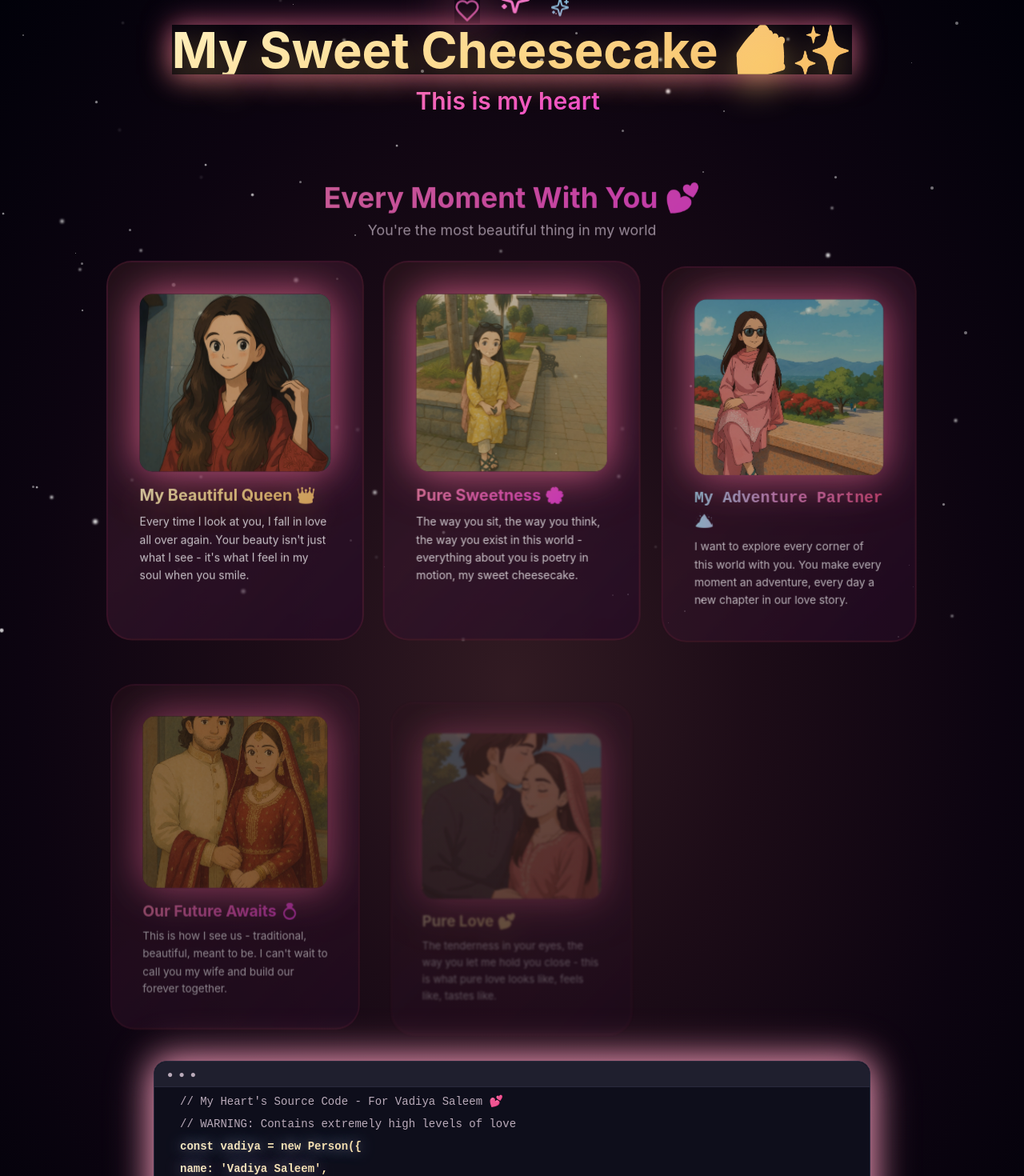
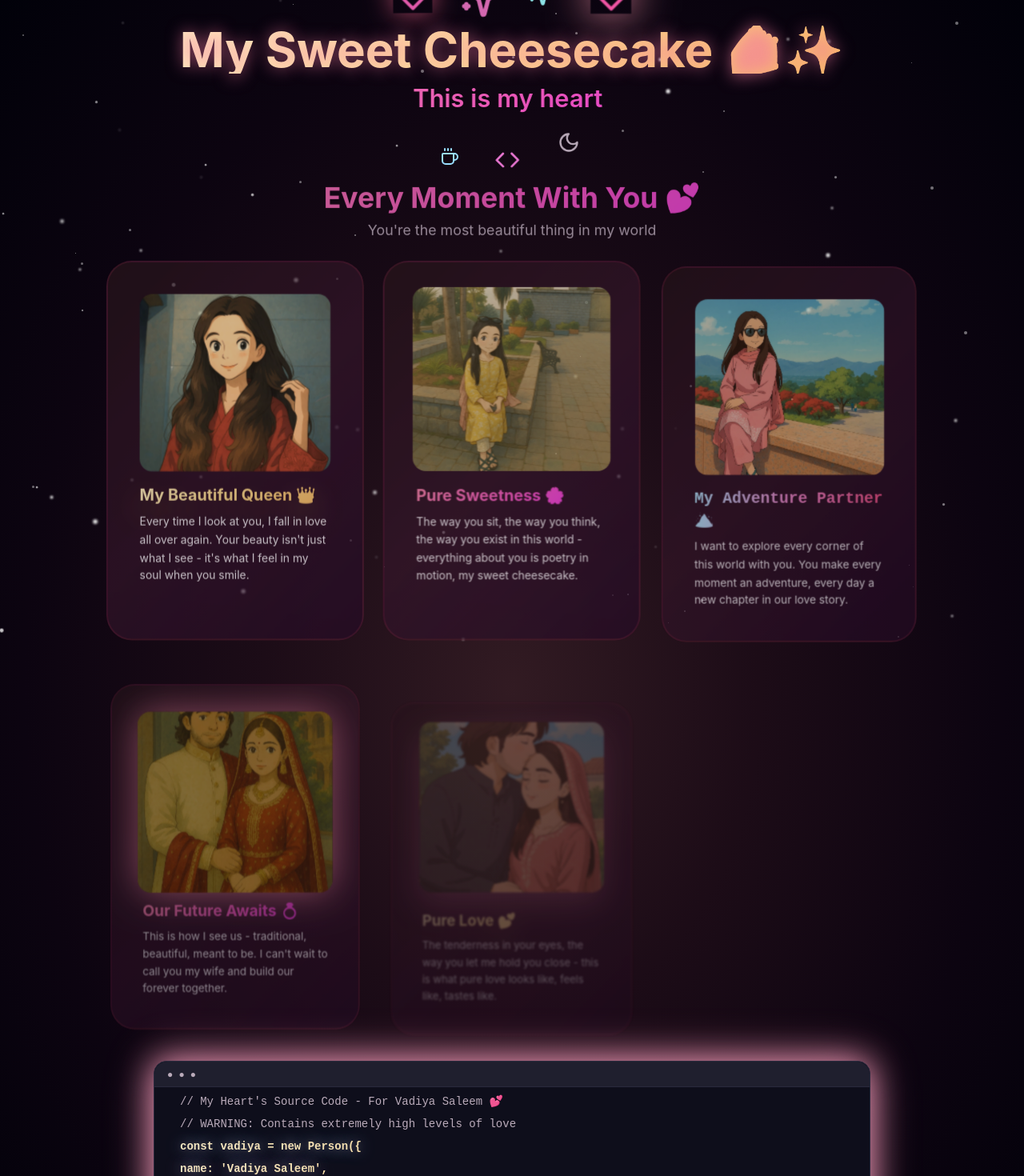
Before and after one commit to sab110/code-my-heart, a React (Vite) app: page / in a window 1280 px wide. Shown: the top 1470 px of the page at 80% size. Built offline with nearby package versions, Linux system fonts and the light colour scheme.

Commit message:
Add more romantic animations
Added more romantic animations and details to the landing page to make it more enticing and drive her crazy.

```diff
--- a/src/index.css
+++ b/src/index.css
@@ -136,6 +136,22 @@
     animation: passion-pulse 2.5s ease-in-out infinite;
   }
 
+  .intimate-pulse {
+    animation: intimate-pulse 3s ease-in-out infinite;
+  }
+
+  .seductive-glow {
+    animation: seductive-glow 2.8s ease-in-out infinite alternate;
+  }
+
+  .romantic-breathe {
+    animation: romantic-breathe 4s ease-in-out infinite;
+  }
+
+  .love-whisper {
+    animation: love-whisper 6s ease-in-out infinite;
+  }
+
   .code-glow {
     text-shadow: var(--shadow-code);
     animation: code-glow 2s ease-in-out infinite alternate;
@@ -159,6 +175,14 @@
     animation: sensual-float 5s ease-in-out infinite;
   }
 
+  .dreamy-drift {
+    animation: dreamy-drift 7s ease-in-out infinite;
+  }
+
+  .hypnotic-sway {
+    animation: hypnotic-sway 8s ease-in-out infinite;
+  }
+
   .typewriter {
     overflow: hidden;
     white-space: nowrap;
@@ -167,6 +191,10 @@
 
   .slow-reveal {
     animation: slow-reveal 4s ease-out forwards;
+  }
+
+  .magnetic-pull {
+    animation: magnetic-pull 5s ease-in-out infinite;
   }
 
   .cursor::after {
@@ -449,3 +477,180 @@
   0% { opacity: 0; transform: scale(0.8) translateY(40px) rotateY(10deg); }
   100% { opacity: 1; transform: scale(1) translateY(0px) rotateY(0deg); }
 }
+
+/* New Seductive Animations */
+@keyframes intimate-pulse {
+  0%, 100% {
+    transform: scale(1) rotateZ(0deg);
+    filter: hue-rotate(0deg) saturate(1);
+    box-shadow: 0 0 20px hsl(340 80% 60% / 0.4);
+  }
+  25% {
+    transform: scale(1.03) rotateZ(0.5deg);
+    filter: hue-rotate(5deg) saturate(1.1);
+    box-shadow: 0 0 35px hsl(340 90% 70% / 0.7);
+  }
+  50% {
+    transform: scale(1.06) rotateZ(0deg);
+    filter: hue-rotate(10deg) saturate(1.2);
+    box-shadow: 0 0 50px hsl(340 95% 80% / 0.9);
+  }
+  75% {
+    transform: scale(1.03) rotateZ(-0.5deg);
+    filter: hue-rotate(5deg) saturate(1.1);
+    box-shadow: 0 0 35px hsl(340 90% 70% / 0.7);
+  }
+}
+
+@keyframes seductive-glow {
+  0% {
+    text-shadow: 0 0 20px hsl(340 80% 70% / 0.6);
+    filter: brightness(1);
+  }
+  50% {
+    text-shadow:
+      0 0 30px hsl(340 90% 80% / 0.8),
+      0 0 50px hsl(340 95% 85% / 0.6),
+      0 0 70px hsl(340 100% 90% / 0.4);
+    filter: brightness(1.2);
+  }
+  100% {
+    text-shadow: 0 0 20px hsl(340 80% 70% / 0.6);
+    filter: brightness(1);
+  }
+}
+
+@keyframes romantic-breathe {
+  0%, 100% {
+    transform: scale(1) translateY(0px);
+    opacity: 0.9;
+  }
+  25% {
+    transform: scale(1.02) translateY(-2px);
+    opacity: 0.95;
+  }
+  50% {
+    transform: scale(1.04) translateY(-5px);
+    opacity: 1;
+  }
+  75% {
+    transform: scale(1.02) translateY(-2px);
+    opacity: 0.95;
+  }
+}
+
+@keyframes love-whisper {
+  0%, 100% {
+    transform: translateX(0px) rotateY(0deg);
+    filter: blur(0px);
+  }
+  16% {
+    transform: translateX(2px) rotateY(1deg);
+    filter: blur(0.2px);
+  }
+  33% {
+    transform: translateX(-1px) rotateY(-0.5deg);
+    filter: blur(0px);
+  }
+  50% {
+    transform: translateX(3px) rotateY(1.5deg);
+    filter: blur(0.3px);
+  }
+  66% {
+    transform: translateX(-2px) rotateY(-1deg);
+    filter: blur(0.1px);
+  }
+  83% {
+    transform: translateX(1px) rotateY(0.5deg);
+    filter: blur(0px);
+  }
+}
+
+@keyframes dreamy-drift {
+  0%, 100% {
+    transform: translate(0px, 0px) rotate(0deg);
+    opacity: 0.8;
+  }
+  14% {
+    transform: translate(5px, -8px) rotate(1deg);
+    opacity: 0.9;
+  }
+  28% {
+    transform: translate(-3px, -15px) rotate(-0.5deg);
+    opacity: 1;
+  }
+  42% {
+    transform: translate(8px, -10px) rotate(1.5deg);
+    opacity: 0.95;
+  }
+  57% {
+    transform: translate(-5px, -20px) rotate(-1deg);
+    opacity: 1;
+  }
+  71% {
+    transform: translate(3px, -12px) rotate(0.5deg);
+    opacity: 0.9;
+  }
+  85% {
+    transform: translate(-2px, -5px) rotate(-0.3deg);
+    opacity: 0.85;
+  }
+}
+
+@keyframes hypnotic-sway {
+  0%, 100% {
+    transform: translateX(0px) rotateZ(0deg) scale(1);
+    filter: hue-rotate(0deg);
+  }
+  12.5% {
+    transform: translateX(8px) rotateZ(1deg) scale(1.01);
+    filter: hue-rotate(15deg);
+  }
+  25% {
+    transform: translateX(12px) rotateZ(2deg) scale(1.02);
+    filter: hue-rotate(30deg);
+  }
+  37.5% {
+    transform: translateX(8px) rotateZ(1deg) scale(1.01);
+    filter: hue-rotate(15deg);
+  }
+  50% {
+    transform: translateX(0px) rotateZ(0deg) scale(1);
+    filter: hue-rotate(0deg);
+  }
+  62.5% {
+    transform: translateX(-8px) rotateZ(-1deg) scale(1.01);
+    filter: hue-rotate(-15deg);
+  }
+  75% {
+    transform: translateX(-12px) rotateZ(-2deg) scale(1.02);
+    filter: hue-rotate(-30deg);
+  }
+  87.5% {
+    transform: translateX(-8px) rotateZ(-1deg) scale(1.01);
+    filter: hue-rotate(-15deg);
+  }
+}
+
+@keyframes magnetic-pull {
+  0%, 100% {
+    transform: translateY(0px) scale(1);
+    box-shadow: 0 0 0px transparent;
+  }
+  20% {
+    transform: translateY(-8px) scale(1.02);
+    box-shadow: 0 10px 30px hsl(340 80% 70% / 0.3);
+  }
+  40% {
+    transform: translateY(-15px) scale(1.04);
+    box-shadow: 0 20px 50px hsl(340 90% 80% / 0.5);
+  }
+  60% {
+    transform: translateY(-12px) scale(1.03);
+    box-shadow: 0 15px 40px hsl(340 85% 75% / 0.4);
+  }
+  80% {
+    transform: translateY(-5px) scale(1.01);
+    box-shadow: 0 8px 25px hsl(340 80% 70% / 0.2);
+  }
+}
--- a/src/pages/PassionateLovePage.tsx
+++ b/src/pages/PassionateLovePage.tsx
@@ -220,15 +220,16 @@ const PassionateLovePage = () => {
 
         {/* Passionate Header */}
         <div className="text-center mb-8 relative">
-          <div className="absolute -top-8 left-1/2 transform -translate-x-1/2">
-            <div className="flex gap-6">
-              <Heart className="w-8 h-8 text-primary sensual-float passion-glow" />
-              <Stars className="w-10 h-10 text-primary-glow floating" />
-              <Sparkles className="w-6 h-6 text-accent sensual-float" />
+          <div className="absolute -top-16 left-1/2 transform -translate-x-1/2">
+            <div className="flex gap-8 justify-center">
+              <Heart className="w-12 h-12 text-primary intimate-pulse" />
+              <Stars className="w-16 h-16 text-primary-glow dreamy-drift" />
+              <Sparkles className="w-10 h-10 text-accent hypnotic-sway" />
+              <Heart className="w-12 h-12 text-primary intimate-pulse" style={{ animationDelay: '1s' }} />
             </div>
           </div>
 
-          <div className="cheesecake-text text-4xl md:text-6xl font-bold mb-4 passion-pulse">
+          <div className="cheesecake-text text-4xl md:text-6xl font-bold mb-4 seductive-glow">
             <TypewriterText
               text="My Sweet Cheesecake 🍰✨"
               speed={120}
@@ -236,7 +237,7 @@ const PassionateLovePage = () => {
             />
           </div>
 
-          <div className="gradient-text text-xl md:text-3xl font-semibold mb-3">
+          <div className="gradient-text text-xl md:text-3xl font-semibold mb-3 romantic-breathe">
             <TypewriterText
               text="This is my heart speaking to yours..."
               speed={90}
@@ -244,12 +245,21 @@ const PassionateLovePage = () => {
             />
           </div>
 
-          <div className="code-text text-lg md:text-xl font-mono">
+          <div className="code-text text-lg md:text-xl font-mono love-whisper">
             <TypewriterText
               text="// Loading infinite love for Vadiya Saleem..."
               speed={80}
               delay={7000}
             />
+          </div>
+
+          {/* Floating Love Elements */}
+          <div className="absolute -bottom-8 left-0 right-0">
+            <div className="flex justify-center gap-12">
+              <Coffee className="w-6 h-6 text-accent magnetic-pull" style={{ animationDelay: '0.5s' }} />
+              <Code className="w-8 h-8 text-primary-glow hypnotic-sway" style={{ animationDelay: '1s' }} />
+              <Moon className="w-7 h-7 text-muted-foreground dreamy-drift" style={{ animationDelay: '1.5s' }} />
+            </div>
           </div>
         </div>
 
@@ -262,79 +272,115 @@ const PassionateLovePage = () => {
             </div>
 
             <div className="grid grid-cols-1 md:grid-cols-3 gap-6 mb-8 max-w-5xl">
-              <div className="love-note" style={{ animationDelay: '0s' }}>
+              <div className="love-note intimate-pulse group" style={{ animationDelay: '0s' }}>
+                <div className="absolute inset-0 rounded-lg opacity-0 group-hover:opacity-20 transition-opacity duration-700">
+                  <div className="w-full h-full bg-gradient-to-br from-primary/30 to-accent/20 rounded-lg"></div>
+                </div>
                 <img
                   src="/lovable-uploads/2de6c1bc-1bde-494a-8f51-84b3938f7c12.png"
                   alt="My Beautiful Cheesecake"
-                  className="w-full h-56 object-cover rounded-lg mb-4 passion-glow"
+                  className="w-full h-56 object-cover rounded-lg mb-4 seductive-glow group-hover:scale-105 transition-transform duration-700"
                 />
-                <h3 className="cheesecake-text text-xl font-bold mb-2">My Beautiful Queen 👑</h3>
-                <p className="text-foreground text-sm leading-relaxed">
+                <h3 className="cheesecake-text text-xl font-bold mb-2 relative z-10">My Beautiful Queen 👑</h3>
+                <p className="text-foreground text-sm leading-relaxed relative z-10 group-hover:text-primary-glow transition-colors duration-500">
                   Every time I look at you, I fall in love all over again. Your beauty isn't just what I see - it's what I feel in my soul when you smile.
                 </p>
+                <div className="absolute top-2 right-2 opacity-0 group-hover:opacity-60 transition-opacity duration-500">
+                  <Heart className="w-6 h-6 text-primary romantic-breathe" />
+                </div>
               </div>
 
-              <div className="love-note" style={{ animationDelay: '0.5s' }}>
+              <div className="love-note magnetic-pull group" style={{ animationDelay: '0.5s' }}>
+                <div className="absolute inset-0 rounded-lg opacity-0 group-hover:opacity-25 transition-opacity duration-700">
+                  <div className="w-full h-full bg-gradient-to-tr from-accent/20 to-primary/30 rounded-lg"></div>
+                </div>
                 <img
                   src="/lovable-uploads/b3028270-d0de-458f-a60e-a05bd8397711.png"
                   alt="Sweet Moments"
-                  className="w-full h-56 object-cover rounded-lg mb-4 passion-glow"
+                  className="w-full h-56 object-cover rounded-lg mb-4 romantic-breathe group-hover:scale-105 transition-transform duration-700"
                 />
-                <h3 className="gradient-text text-xl font-bold mb-2">Pure Sweetness 🌸</h3>
-                <p className="text-foreground text-sm leading-relaxed">
+                <h3 className="gradient-text text-xl font-bold mb-2 relative z-10">Pure Sweetness 🌸</h3>
+                <p className="text-foreground text-sm leading-relaxed relative z-10 group-hover:text-accent transition-colors duration-500">
                   The way you sit, the way you think, the way you exist in this world - everything about you is poetry in motion, my sweet cheesecake.
                 </p>
+                <div className="absolute top-2 left-2 opacity-0 group-hover:opacity-50 transition-opacity duration-500">
+                  <Sparkles className="w-6 h-6 text-accent dreamy-drift" />
+                </div>
               </div>
 
-              <div className="love-note" style={{ animationDelay: '1s' }}>
+              <div className="love-note hypnotic-sway group" style={{ animationDelay: '1s' }}>
+                <div className="absolute inset-0 rounded-lg opacity-0 group-hover:opacity-30 transition-opacity duration-700">
+                  <div className="w-full h-full bg-gradient-to-bl from-primary/25 to-primary-glow/20 rounded-lg"></div>
+                </div>
                 <img
                   src="/lovable-uploads/9b08365c-41f4-4646-9efa-4d84d34fa0f5.png"
                   alt="Adventures Together"
-                  className="w-full h-56 object-cover rounded-lg mb-4 passion-glow"
+                  className="w-full h-56 object-cover rounded-lg mb-4 love-whisper group-hover:scale-105 transition-transform duration-700"
                 />
-                <h3 className="code-text text-xl font-bold mb-2">My Adventure Partner 🏔️</h3>
-                <p className="text-foreground text-sm leading-relaxed">
+                <h3 className="code-text text-xl font-bold mb-2 relative z-10">My Adventure Partner 🏔️</h3>
+                <p className="text-foreground text-sm leading-relaxed relative z-10 group-hover:text-primary-glow transition-colors duration-500">
                   I want to explore every corner of this world with you. You make every moment an adventure, every day a new chapter in our love story.
                 </p>
+                <div className="absolute bottom-2 left-2 opacity-0 group-hover:opacity-40 transition-opacity duration-500">
+                  <Heart className="w-6 h-6 text-primary intimate-pulse" />
+                </div>
               </div>
             </div>
 
             {/* Couple Photos with Deep Messages */}
             <div className="grid grid-cols-1 md:grid-cols-3 gap-6 max-w-5xl">
-              <div className="love-note" style={{ animationDelay: '1.5s' }}>
+              <div className="love-note seductive-glow group" style={{ animationDelay: '1.5s' }}>
+                <div className="absolute inset-0 rounded-lg opacity-0 group-hover:opacity-35 transition-opacity duration-700">
+                  <div className="w-full h-full bg-gradient-to-t from-primary/30 to-accent/25 rounded-lg"></div>
+                </div>
                 <img
                   src="/lovable-uploads/e6a6f0e2-7486-450c-a8e1-b9975affb650.png"
                   alt="Our Future Dreams"
-                  className="w-full h-56 object-cover rounded-lg mb-4 passion-glow"
+                  className="w-full h-56 object-cover rounded-lg mb-4 intimate-pulse group-hover:scale-105 transition-transform duration-700"
                 />
-                <h3 className="gradient-text text-xl font-bold mb-2">Our Future Awaits 💍</h3>
-                <p className="text-foreground text-sm leading-relaxed">
+                <h3 className="gradient-text text-xl font-bold mb-2 relative z-10">Our Future Awaits 💍</h3>
+                <p className="text-foreground text-sm leading-relaxed relative z-10 group-hover:text-primary transition-colors duration-500">
                   This is how I see us - traditional, beautiful, meant to be. I can't wait to call you my wife and build our forever together.
                 </p>
+                <div className="absolute top-2 right-2 opacity-0 group-hover:opacity-60 transition-opacity duration-500">
+                  <Stars className="w-6 h-6 text-accent sensual-float" />
+                </div>
               </div>
 
-              <div className="love-note" style={{ animationDelay: '2s' }}>
+              <div className="love-note romantic-breathe group" style={{ animationDelay: '2s' }}>
+                <div className="absolute inset-0 rounded-lg opacity-0 group-hover:opacity-40 transition-opacity duration-700">
+                  <div className="w-full h-full bg-gradient-to-br from-accent/35 to-primary/25 rounded-lg"></div>
+                </div>
                 <img
                   src="/lovable-uploads/bdf024ac-0030-47ac-99a9-426fd1f36016.png"
                   alt="Pure Love"
-                  className="w-full h-56 object-cover rounded-lg mb-4 passion-glow"
+                  className="w-full h-56 object-cover rounded-lg mb-4 magnetic-pull group-hover:scale-105 transition-transform duration-700"
                 />
-                <h3 className="cheesecake-text text-xl font-bold mb-2">Pure Love 💕</h3>
-                <p className="text-foreground text-sm leading-relaxed">
+                <h3 className="cheesecake-text text-xl font-bold mb-2 relative z-10">Pure Love 💕</h3>
+                <p className="text-foreground text-sm leading-relaxed relative z-10 group-hover:text-primary-glow transition-colors duration-500">
                   The tenderness in your eyes, the way you let me hold you close - this is what pure love looks like, feels like, tastes like.
                 </p>
+                <div className="absolute bottom-2 right-2 opacity-0 group-hover:opacity-50 transition-opacity duration-500">
+                  <Heart className="w-8 h-8 text-primary passion-pulse" />
+                </div>
               </div>
 
-              <div className="love-note" style={{ animationDelay: '2.5s' }}>
+              <div className="love-note dreamy-drift group" style={{ animationDelay: '2.5s' }}>
+                <div className="absolute inset-0 rounded-lg opacity-0 group-hover:opacity-45 transition-opacity duration-700">
+                  <div className="w-full h-full bg-gradient-to-tl from-primary/40 to-primary-glow/30 rounded-lg"></div>
+                </div>
                 <img
                   src="/lovable-uploads/f25e7800-7565-462e-ba21-3837c1e87280.png"
                   alt="Forever Together"
-                  className="w-full h-56 object-cover rounded-lg mb-4 passion-glow"
+                  className="w-full h-56 object-cover rounded-lg mb-4 hypnotic-sway group-hover:scale-105 transition-transform duration-700"
                 />
-                <h3 className="gradient-text text-xl font-bold mb-2">Forever & Always 💖</h3>
-                <p className="text-foreground text-sm leading-relaxed">
+                <h3 className="gradient-text text-xl font-bold mb-2 relative z-10">Forever & Always 💖</h3>
+                <p className="text-foreground text-sm leading-relaxed relative z-10 group-hover:text-accent transition-colors duration-500">
                   Every day with you feels like a beautiful dream. I want to hold you like this for the rest of our lives, my sweet cheesecake.
                 </p>
+                <div className="absolute top-2 left-2 opacity-0 group-hover:opacity-55 transition-opacity duration-500">
+                  <Moon className="w-6 h-6 text-muted-foreground floating" />
+                </div>
               </div>
             </div>
           </div>
```
